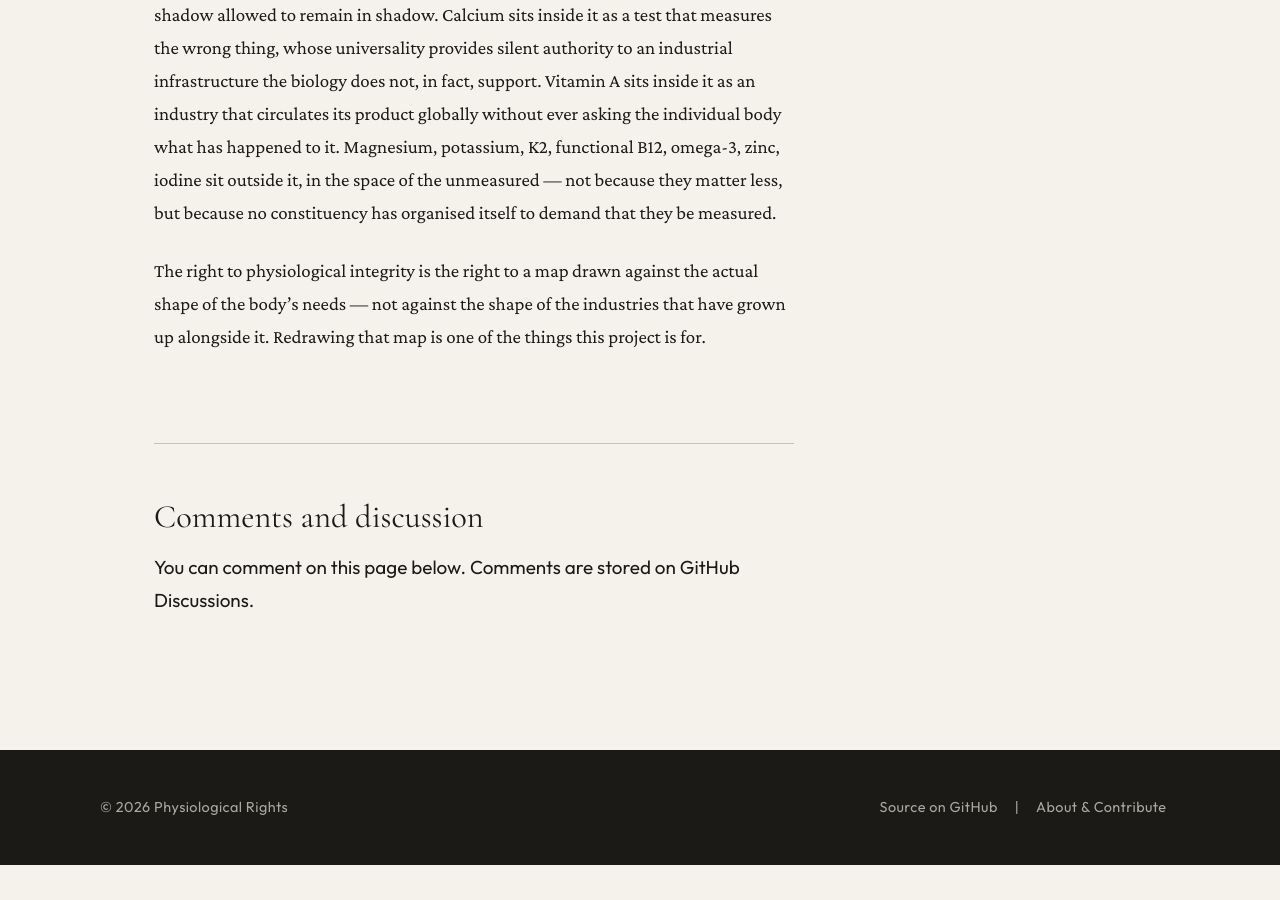
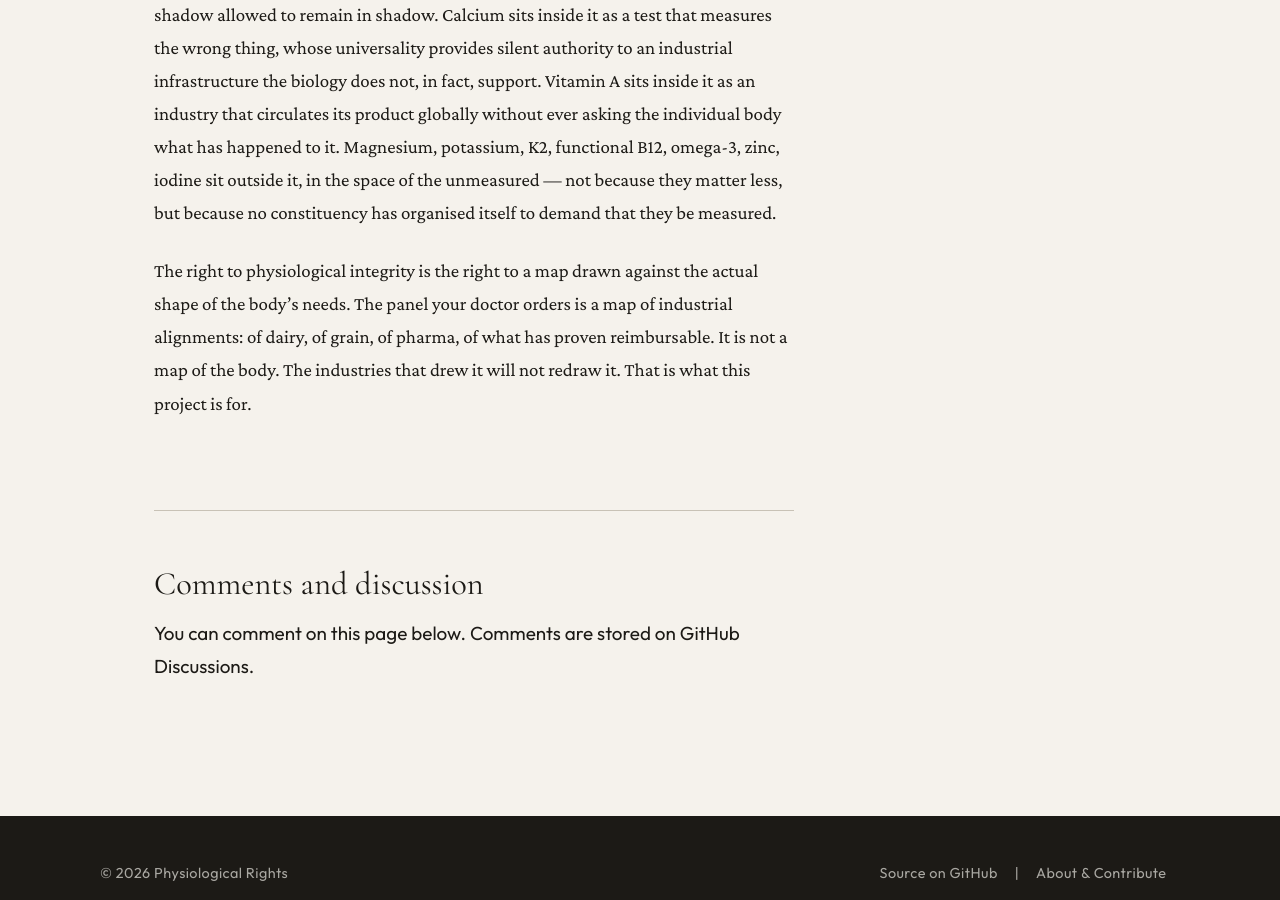
Before and after one commit to PerigGouanvic/physiological-rights, a Jekyll site: the page built from _critique/behind-every-test-an-industry.md, in a window 1280 px wide and 900 px high, scrolled down 16281 px. Built offline with Jekyll 4.4.1, drawn with Linux system fonts in a browser that asks for light colours; comment, search, counter and statistics services are not loaded; before the commit the page ends 17146 px from its top, so only the background shows below that.

Commit message:
edit(critique): sharpen the closing paragraph of BEATI
Old close: "Redrawing that map is one of the things this project is for"
— soft hedge on the manifesto claim.

New close names the culprit, then pivots hard: "The panel your doctor
orders is a map of industrial alignments: of dairy, of grain, of pharma,
of what has proven reimbursable. It is not a map of the body. The
industries that drew it will not redraw it. That is what this project
is for."

Co-Authored-By: Claude Opus 4.7 <noreply@anthropic.com>

```diff
--- a/_critique/behind-every-test-an-industry.md
+++ b/_critique/behind-every-test-an-industry.md
@@ -180,4 +180,4 @@ The medical system tells its patients that a bloodwork panel represents a state-
 
 The pattern is not evenly distributed. Iron sits inside it honestly, because the biology forced the medical system to develop a proper multi-marker panel and history preceded industry. Vitamin D sits inside it as a degraded test defending a fortification chain. Folate sits inside it as a genuine public health victory with a documented shadow allowed to remain in shadow. Calcium sits inside it as a test that measures the wrong thing, whose universality provides silent authority to an industrial infrastructure the biology does not, in fact, support. Vitamin A sits inside it as an industry that circulates its product globally without ever asking the individual body what has happened to it. Magnesium, potassium, K2, functional B12, omega-3, zinc, iodine sit outside it, in the space of the unmeasured — not because they matter less, but because no constituency has organised itself to demand that they be measured.
 
-The right to physiological integrity is the right to a map drawn against the actual shape of the body's needs — not against the shape of the industries that have grown up alongside it. Redrawing that map is one of the things this project is for.
+The right to physiological integrity is the right to a map drawn against the actual shape of the body's needs. The panel your doctor orders is a map of industrial alignments: of dairy, of grain, of pharma, of what has proven reimbursable. It is not a map of the body. The industries that drew it will not redraw it. That is what this project is for.
```
